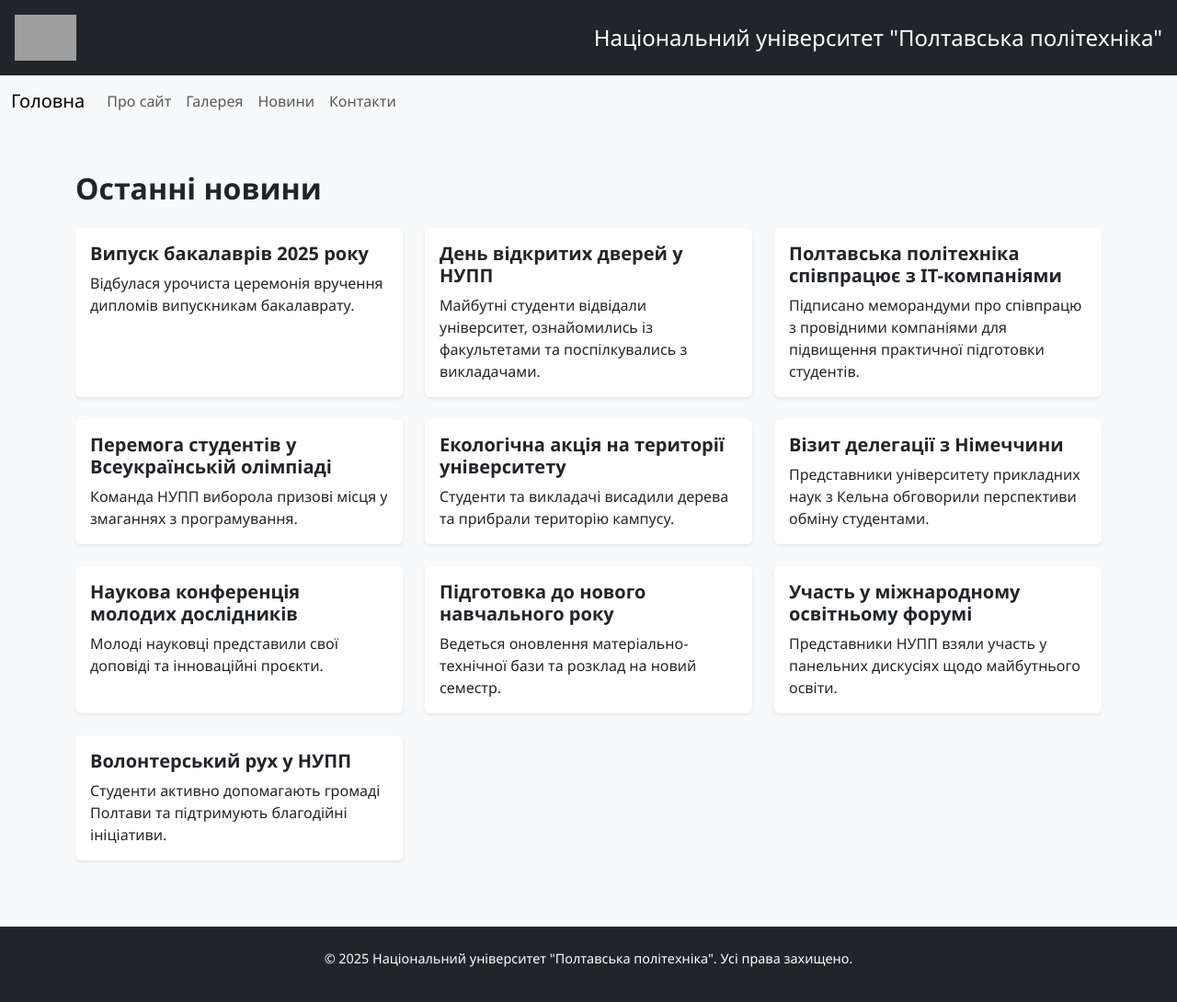
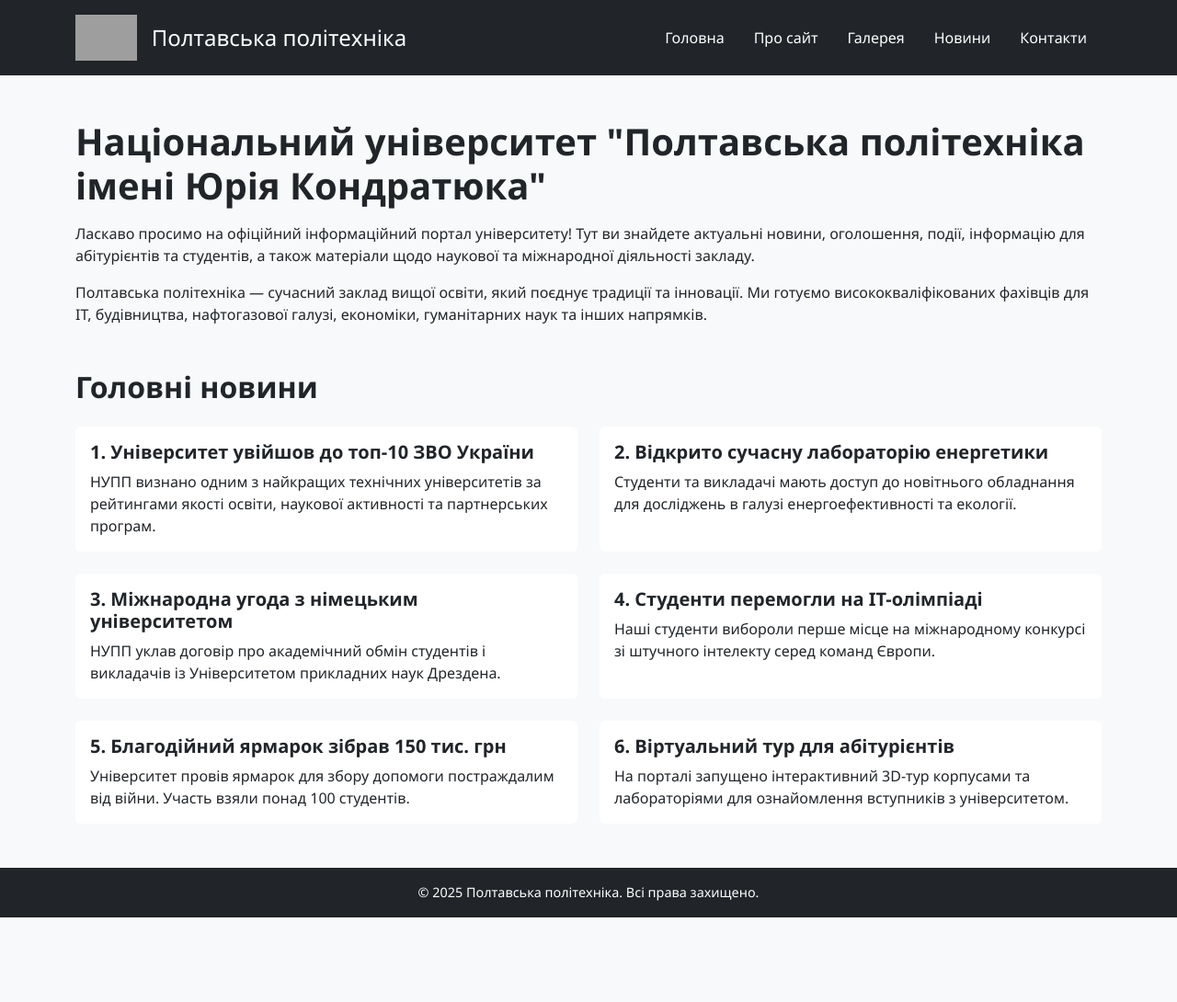
Before and after one commit to AndriiPoltavetc/University-portal, a plain HTML site: page university-portal/index.html in a window 1280 px wide. Shown: the whole page at 92% size. After the commit the page ends 998 px from the top, so only its background shows below. Drawn offline with nearby package versions, Linux system fonts and the light colour scheme; grey boxes are pictures that could not be loaded.

Commit message:
Update index.html

```diff
--- a/university-portal/index.html
+++ b/university-portal/index.html
@@ -3,60 +3,114 @@
 <head>
   <meta charset="UTF-8">
   <meta name="viewport" content="width=device-width, initial-scale=1">
-  <title>Головна - НУПП</title>
-
-  <!-- Bootstrap CSS -->
-  <link href="https://cdn.jsdelivr.net/npm/bootstrap@5.3.3/dist/css/bootstrap.min.css" rel="stylesheet">
-
-  <!-- jQuery & jQuery UI -->
-  <script src="https://code.jquery.com/jquery-3.7.1.min.js"></script>
-  <link rel="stylesheet" href="https://code.jquery.com/ui/1.13.2/themes/base/jquery-ui.css">
-  <script src="https://code.jquery.com/ui/1.13.2/jquery-ui.js"></script>
-
-  <!-- Custom CSS -->
+  <title>Головна – Полтавська політехніка</title>
+  <link href="https://cdn.jsdelivr.net/npm/bootstrap@5.3.0/dist/css/bootstrap.min.css" rel="stylesheet">
   <link rel="stylesheet" href="css/style.css">
 </head>
 <body>
 
-  <!-- Шапка сайту -->
-  <header class="bg-dark text-white p-3 d-flex justify-content-between align-items-center">
-    <img src="https://portal.nupp.edu.ua/icon.png" alt="Логотип" height="50">
-    <h1 class="h4 mb-0">Національний університет "Полтавська політехніка"</h1>
+  <!-- Шапка -->
+  <header class="bg-dark text-white py-3">
+    <div class="container d-flex flex-column flex-md-row justify-content-between align-items-center">
+      <div class="d-flex align-items-center">
+        <img src="https://portal.nupp.edu.ua/icon.png" alt="Логотип" style="height: 50px;" class="me-3">
+        <h1 class="h4 mb-0">Полтавська політехніка</h1>
+      </div>
+      <nav class="mt-3 mt-md-0">
+        <ul class="nav">
+          <li class="nav-item"><a class="nav-link text-white" href="index.html">Головна</a></li>
+          <li class="nav-item"><a class="nav-link text-white" href="about.html">Про сайт</a></li>
+          <li class="nav-item"><a class="nav-link text-white" href="gallery.html">Галерея</a></li>
+          <li class="nav-item"><a class="nav-link text-white" href="news.html">Новини</a></li>
+          <li class="nav-item"><a class="nav-link text-white" href="contacts.html">Контакти</a></li>
+        </ul>
+      </nav>
+    </div>
   </header>
 
-  <!-- Меню -->
-  <nav class="navbar navbar-expand-lg navbar-light bg-light">
-    <div class="container-fluid">
-      <a class="navbar-brand" href="index.html">Головна</a>
-      <button class="navbar-toggler" type="button" data-bs-toggle="collapse" data-bs-target="#navbarNav">
-        <span class="navbar-toggler-icon"></span>
-      </button>
-      <div class="collapse navbar-collapse" id="navbarNav">
-        <ul class="navbar-nav">
-          <li class="nav-item"><a class="nav-link" href="about.html">Про сайт</a></li>
-          <li class="nav-item"><a class="nav-link" href="gallery.html">Галерея</a></li>
-          <li class="nav-item"><a class="nav-link" href="news.html">Новини</a></li>
-          <li class="nav-item"><a class="nav-link" href="contacts.html">Контакти</a></li>
-        </ul>
+  <!-- Головна частина -->
+  <main class="container mt-5">
+    <section class="mb-5">
+      <h1 class="mb-3">Національний університет "Полтавська політехніка імені Юрія Кондратюка"</h1>
+      <p>
+        Ласкаво просимо на офіційний інформаційний портал університету! Тут ви знайдете актуальні новини, оголошення, події, інформацію для абітурієнтів та студентів, а також матеріали щодо наукової та міжнародної діяльності закладу.
+      </p>
+      <p>
+        Полтавська політехніка — сучасний заклад вищої освіти, який поєднує традиції та інновації. Ми готуємо висококваліфікованих фахівців для ІТ, будівництва, нафтогазової галузі, економіки, гуманітарних наук та інших напрямків.
+      </p>
+    </section>
+
+    <section>
+      <h2 class="mb-4">Головні новини</h2>
+      <div class="row row-cols-1 row-cols-md-2 g-4">
+
+        <div class="col">
+          <div class="card h-100">
+            <div class="card-body">
+              <h5 class="card-title">1. Університет увійшов до топ-10 ЗВО України</h5>
+              <p class="card-text">НУПП визнано одним з найкращих технічних університетів за рейтингами якості освіти, наукової активності та партнерських програм.</p>
+            </div>
+          </div>
+        </div>
+
+        <div class="col">
+          <div class="card h-100">
+            <div class="card-body">
+              <h5 class="card-title">2. Відкрито сучасну лабораторію енергетики</h5>
+              <p class="card-text">Студенти та викладачі мають доступ до новітнього обладнання для досліджень в галузі енергоефективності та екології.</p>
+            </div>
+          </div>
+        </div>
+
+        <div class="col">
+          <div class="card h-100">
+            <div class="card-body">
+              <h5 class="card-title">3. Міжнародна угода з німецьким університетом</h5>
+              <p class="card-text">НУПП уклав договір про академічний обмін студентів і викладачів із Університетом прикладних наук Дрездена.</p>
+            </div>
+          </div>
+        </div>
+
+        <div class="col">
+          <div class="card h-100">
+            <div class="card-body">
+              <h5 class="card-title">4. Студенти перемогли на IT-олімпіаді</h5>
+              <p class="card-text">Наші студенти вибороли перше місце на міжнародному конкурсі зі штучного інтелекту серед команд Європи.</p>
+            </div>
+          </div>
+        </div>
+
+        <div class="col">
+          <div class="card h-100">
+            <div class="card-body">
+              <h5 class="card-title">5. Благодійний ярмарок зібрав 150 тис. грн</h5>
+              <p class="card-text">Університет провів ярмарок для збору допомоги постраждалим від війни. Участь взяли понад 100 студентів.</p>
+            </div>
+          </div>
+        </div>
+
+        <div class="col">
+          <div class="card h-100">
+            <div class="card-body">
+              <h5 class="card-title">6. Віртуальний тур для абітурієнтів</h5>
+              <p class="card-text">На порталі запущено інтерактивний 3D-тур корпусами та лабораторіями для ознайомлення вступників з університетом.</p>
+            </div>
+          </div>
+        </div>
+
       </div>
-    </div>
-  </nav>
-
-  <!-- Новини -->
-  <section class="container mt-5">
-    <h2 class="mb-4">Останні новини</h2>
-    <div id="news-section" class="row"></div>
-  </section>
+    </section>
+  </main>
 
   <!-- Футер -->
-  <footer class="bg-dark text-white text-center p-4 mt-5">
-    <p>© 2025 Національний університет "Полтавська політехніка". Усі права захищено.</p>
+  <footer class="bg-dark text-white py-3 mt-5">
+    <div class="container text-center">
+      &copy; 2025 Полтавська політехніка. Всі права захищено.
+    </div>
   </footer>
 
-  <!-- Bootstrap JS -->
-  <script src="https://cdn.jsdelivr.net/npm/bootstrap@5.3.3/dist/js/bootstrap.bundle.min.js"></script>
-
-  <!-- Скрипт новин -->
+  <script src="https://code.jquery.com/jquery-3.7.1.min.js"></script>
+  <script src="https://cdn.jsdelivr.net/npm/bootstrap@5.3.0/dist/js/bootstrap.bundle.min.js"></script>
   <script src="js/script.js"></script>
 </body>
 </html>
```
